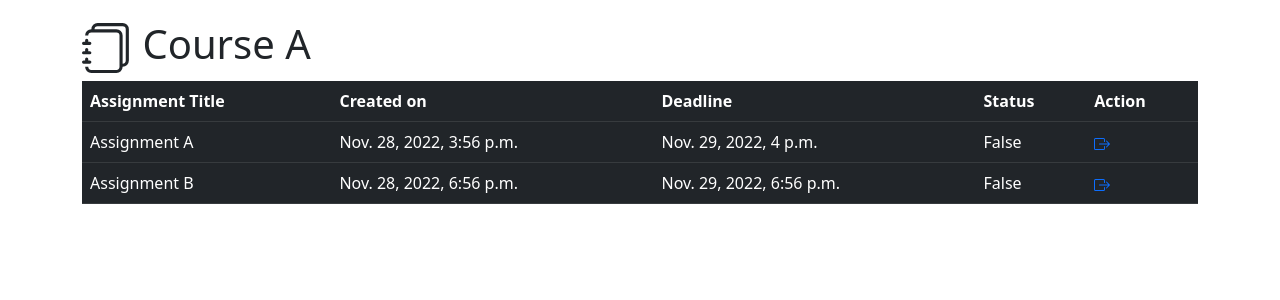
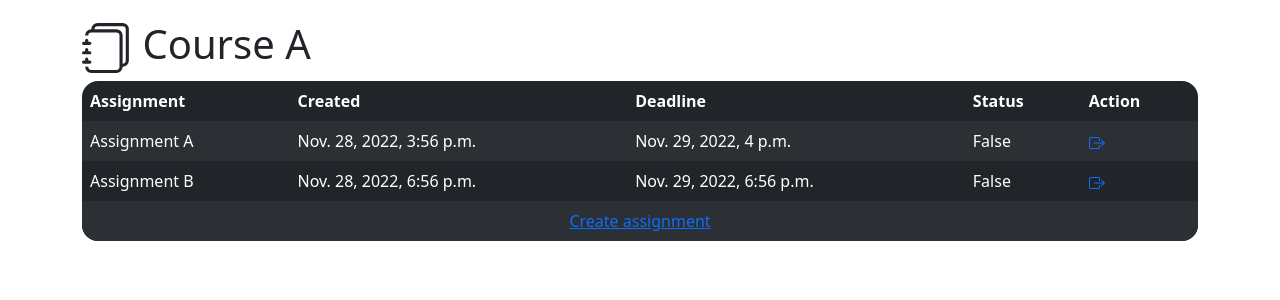
Before and after one commit to yuxiang970813/SEA, a Django app: page /coursework/5 in a window 1280 px wide. Shown: the part 56-356 px from the top of the page. Run offline with Django 4.2, Linux system fonts and the light colour scheme; a user stored in the database is signed in; data comes from the database, SQL or seed files in the repository; both versions use the stored data as it was after the commit.

Commit message:
Complete coursework page

```diff
--- a/coursework/models.py
+++ b/coursework/models.py
@@ -48,6 +48,9 @@ class Coursework(models.Model):
     def __str__(self):
         return self.course.name
 
+    class Meta:
+        ordering = ["course"]
+
 
 class Assignment(models.Model):
     coursework = models.ForeignKey(
--- a/coursework/static/coursework/styles.css
+++ b/coursework/static/coursework/styles.css
@@ -1,3 +1,15 @@
 .dodge-nav {
     margin-top: 76px;
 }
+th:first-child {
+     border-top-left-radius: 1rem;
+}
+th:last-child {
+    border-top-right-radius: 1rem;
+}
+tr:last-child td:first-child {
+    border-bottom-left-radius: 1rem;
+}
+tr:last-child td:last-child{
+    border-bottom-right-radius: 1rem;
+}
--- a/coursework/templates/coursework/coursework_view.html
+++ b/coursework/templates/coursework/coursework_view.html
@@ -13,11 +13,11 @@
   </svg>
   {{ coursework }}
 </h1>
-<table class="table table-dark table-hover">
+<table class="table table-dark table-striped table-hover table-borderless">
   <thead>
     <tr>
-      <th scope="col">Assignment Title</th>
-      <th scope="col">Created on</th>
+      <th scope="col">Assignment</th>
+      <th scope="col">Created</th>
       <th scope="col">Deadline</th>
       <th scope="col">Status</th>
       <th scope="col">Action</th>
@@ -53,6 +53,15 @@
       <td colspan="5">No assignment at the moment...</td>
     </tr>
     {% endfor %}
+    <tr>
+      <td colspan="5" style="text-align:center">
+        {% if not user.status == "Student" %}
+        <a href="">Create assignment</a>
+        {% else %}
+        Bla bla bla
+        {% endif %}
+      </td>
+    </tr>
   </tbody>
 </table>
 {% endblock %}
--- a/coursework/views.py
+++ b/coursework/views.py
@@ -227,7 +227,6 @@ def join_coursework(request):
             messages.success(
                 request, "Join coursework successfully"
             )
-            print(coursework.id)
             return HttpResponseRedirect(reverse(
                 "coursework_view",
                 args=(coursework.id,)
@@ -262,14 +261,14 @@ def assignment_view(request, coursework_id, assignment_id):
     coursework = Coursework.objects.get(pk=int(coursework_id))
     assignment = Assignment.objects.get(pk=int(assignment_id))
     # Make sure user have join coursework
-    if request.user in coursework.taken_person.all():
+    if request.user in coursework.taken_person.all() and assignment.coursework == coursework:
         return render(request, "coursework/assignment_view.html", {
             "assignment": assignment
         })
     # Remind & redirect to index if user haven't join coursework
     else:
         messages.error(
-            request, "You haven't join this coursework!"
+            request, "Something went wrong!"
         )
         return HttpResponseRedirect(reverse("index"))
 
```
Also changed, not shown: db.sqlite3.
